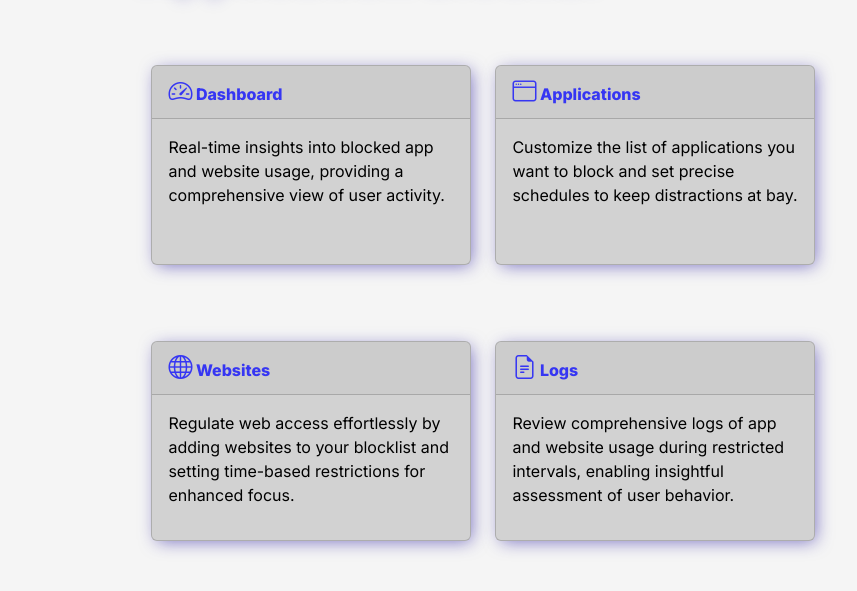
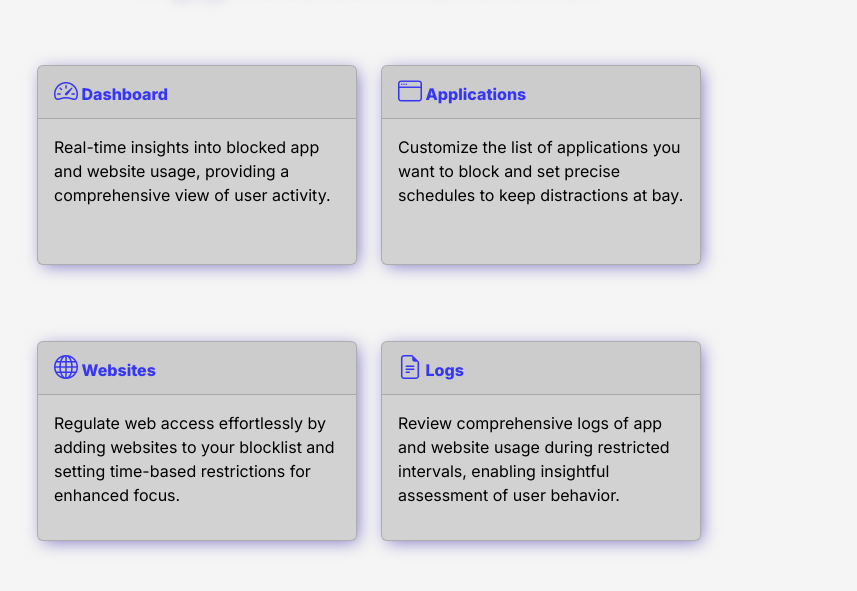
Before and after one commit to Rishabh-Sukhwani/app-blocker, an Electron app: page index.html in a window 1280 px wide. Shown: the part 99-690 px from the top of the page, without its empty margins (271-1128 px from the left). Drawn offline with nearby package versions, Linux system fonts and the light colour scheme.

Commit message:
fix: card centre styling issue

```diff
--- a/src/index.css
+++ b/src/index.css
@@ -14,7 +14,8 @@ body {
 
 .row {
   padding-top: 60px;
-  padding-left: 33%;
+  display: flex;
+  justify-content: center;
 }
 
 .card {
```
